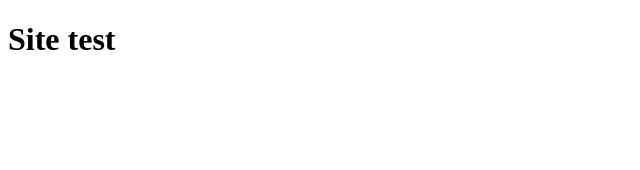
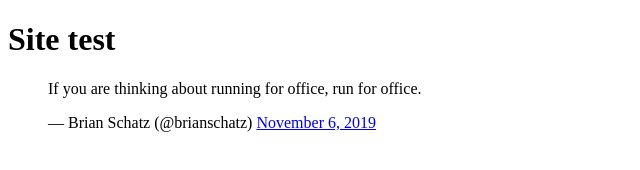
Before and after one commit to votequigley/votequigley.github.io, a plain HTML site: page index.html in a window 1280 px wide. Shown: the whole page, without its empty margins (0-640 px from the left). Drawn offline with Linux system fonts and the light colour scheme.

Commit message:
pushing tweet test

```diff
--- a/index.html
+++ b/index.html
@@ -13,6 +13,7 @@
 
 <body>
     <h1>Site test</h1>
+    <blockquote class="twitter-tweet"><p lang="en" dir="ltr">If you are thinking about running for office, run for office.</p>&mdash; Brian Schatz (@brianschatz) <a href="https://twitter.com/brianschatz/status/1191901926062985216?ref_src=twsrc%5Etfw">November 6, 2019</a></blockquote> <script async src="https://platform.twitter.com/widgets.js" charset="utf-8"></script>
 </body>
 
 </html>
```
